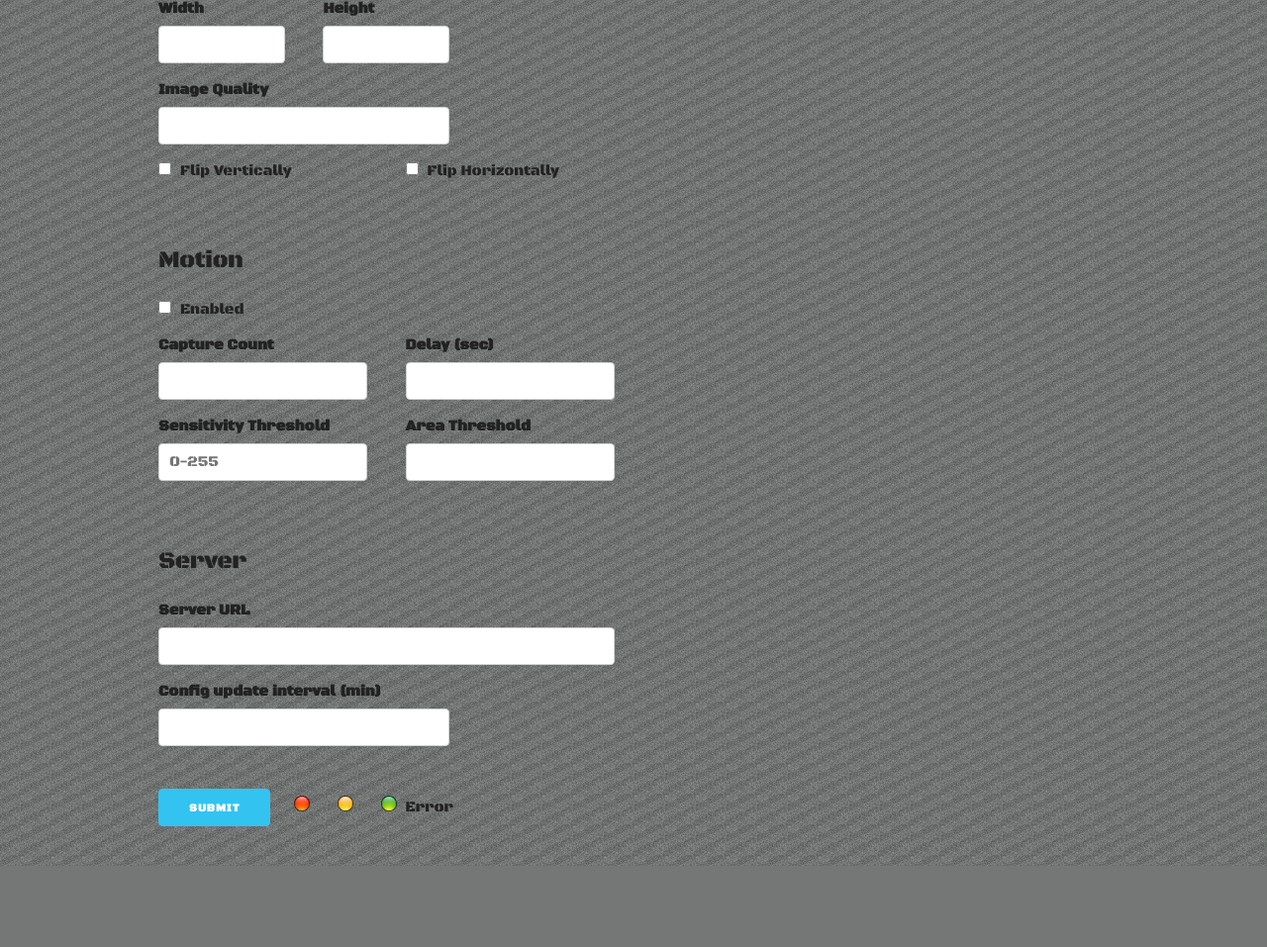
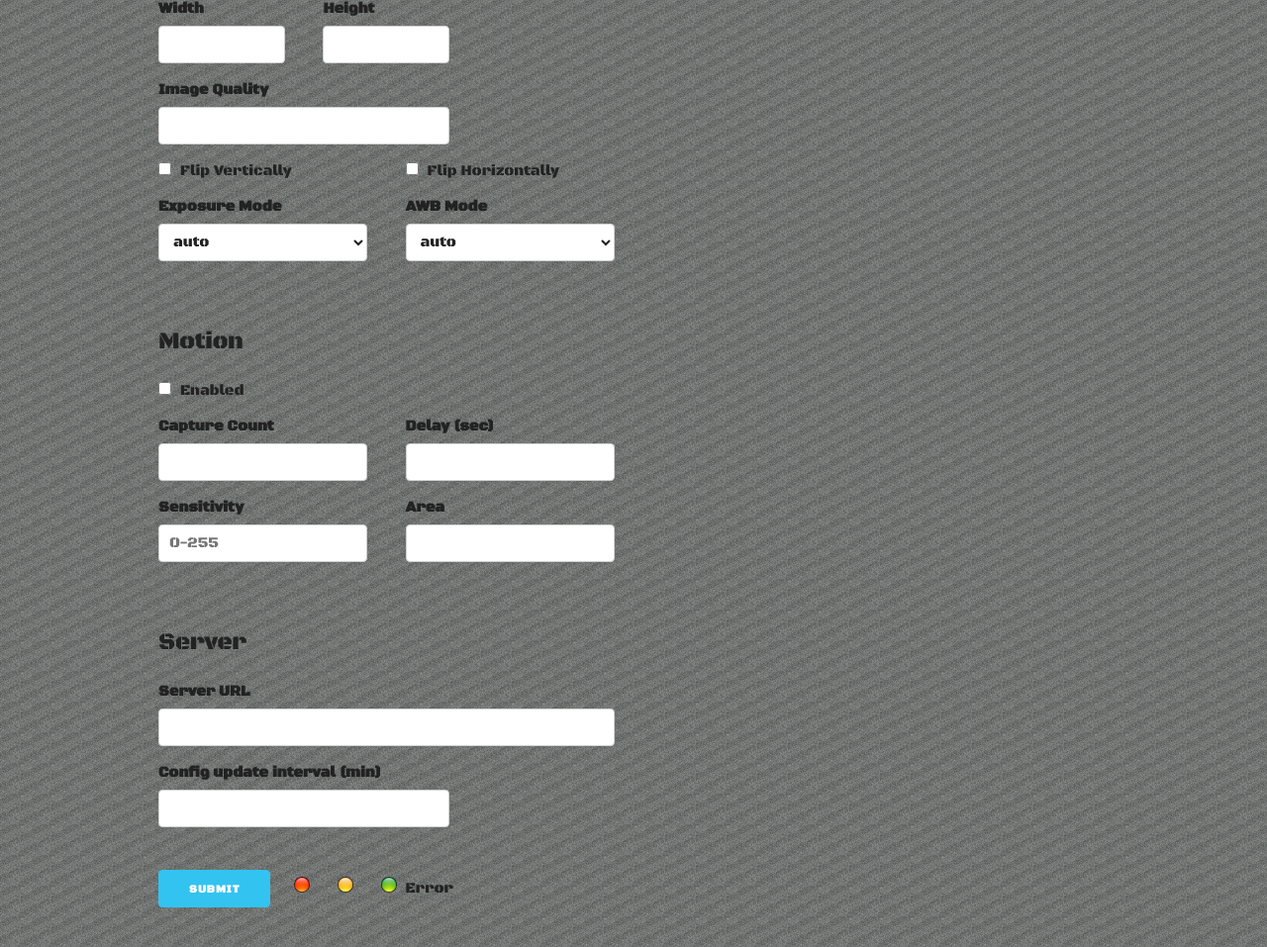
Before and after one commit to cnewham/yeti-cam, a Flask app: template yeti/server/templates/configure.html in a window 1280 px wide. Shown: the part 510-1467 px from the top of the page at 99% size. Before the commit the page ends 1385 px from the top, so only its background shows below. Run offline with Flask 2, Linux system fonts and the light colour scheme; the template is opened without the code that fills it, so the values that code supplies are empty; parts of the project's set-up code (start-up, migrations or seed data) failed here and were passed over.

Commit message:
Added delay for motion detection to handle startup delay and motion triggers. Added config values for more camera settings

```diff
--- a/yeti/common/config.py
+++ b/yeti/common/config.py
@@ -32,6 +32,10 @@ if not db.get(constants.CONFIG_IMAGE_HFLIP):
     db.set(constants.CONFIG_IMAGE_HFLIP, False)
 if not db.get(constants.CONFIG_IMAGE_QUALITY):
     db.set(constants.CONFIG_IMAGE_QUALITY, 85)
+if not db.get(constants.CONFIG_IMAGE_EXPOSURE_MODE):
+    db.set(constants.CONFIG_IMAGE_EXPOSURE_MODE, "auto")
+if not db.get(constants.CONFIG_IMAGE_AWB_MODE):
+    db.set(constants.CONFIG_IMAGE_AWB_MODE, "auto")
 
 #motion
 if not db.get(constants.CONFIG_MOTION_ENABLED):
--- a/yeti/common/constants.py
+++ b/yeti/common/constants.py
@@ -39,6 +39,8 @@ CONFIG_IMAGE_WIDTH = 'image_width'
 CONFIG_IMAGE_HEIGHT = 'image_height'
 CONFIG_IMAGE_VFLIP = 'image_vflip'
 CONFIG_IMAGE_HFLIP = 'image_hflip'
+CONFIG_IMAGE_EXPOSURE_MODE = "image_exposure_mode"
+CONFIG_IMAGE_AWB_MODE = "image_awb_mode"
 CONFIG_MOTION_ENABLED = 'motion_enabled'
 CONFIG_MOTION_THRESHOLD = 'motion_threshold'
 CONFIG_MOTION_SENSITIVITY = 'motion_sensitivity'
--- a/yeti/server/templates/configure.html
+++ b/yeti/server/templates/configure.html
@@ -88,6 +88,40 @@
                     <span class="label-body">Flip Horizontally</span>
                 </label>
             </div>
+            <div class="row">
+                <div class="three columns">
+                    <label for="image_exposure_mode">Exposure Mode</label>
+                    <select class="u-full-width" id="image_exposure_mode" name="image_exposure_mode">
+                        <option value="auto">auto</option>
+                        <option value="night">night</option>
+                        <option value="nightpreview">nightpreview</option>
+                        <option value="backlight">backlight</option>
+                        <option value="spotlight">spotlight</option>
+                        <option value="snow">snow</option>
+                        <option value="beach">beach</option>
+                        <option value="verylong">verylong</option>
+                        <option value="fixedfps">fixedfps</option>
+                        <option value="antishake">antishake</option>
+                        <option value="fireworks">fireworks</option>
+                        <option value="off">off</option>
+                    </select>
+                </div>
+                <div class="three columns">
+                    <label for="image_awb_mode">AWB Mode</label>
+                    <select class="u-full-width" id="image_awb_mode" name="image_awb_mode">
+                        <option value="auto">auto</option>
+                        <option value="sunlight">sunlight</option>
+                        <option value="cloudy">cloudy</option>
+                        <option value="shade">shade</option>
+                        <option value="tungsten">tungsten</option>
+                        <option value="fluorescent">fluorescent</option>
+                        <option value="incandescent">incandescent</option>
+                        <option value="flash">flash</option>
+                        <option value="horizon">horizon</option>
+                        <option value="off">off</option>
+                    </select>
+                </div>
+            </div>
             <!--Motion configurations-->
             <div class="row" style="margin-top: 5%">
                 <h5>Motion</h5>
@@ -111,11 +145,11 @@
                 </div>
                 <div class="row">
                     <div class="three columns">
-                        <label for="motion_sensitivity">Sensitivity Threshold</label>
+                        <label for="motion_sensitivity">Sensitivity</label>
                         <input class="u-full-width" type="number" id="motion_sensitivity" name="motion_sensitivity" placeholder="0-255">
                     </div>
                     <div class="three columns">
-                        <label for="motion_threshold">Area Threshold</label>
+                        <label for="motion_threshold">Area</label>
                         <input class="u-full-width" type="number" id="motion_threshold" name="motion_threshold">
                     </div>
                 </div>
```
Also changed, not shown: yeti/cam/__init__.py (+11 -8 lines), yeti/cam/camera_v3.py (+18 -16 lines).
